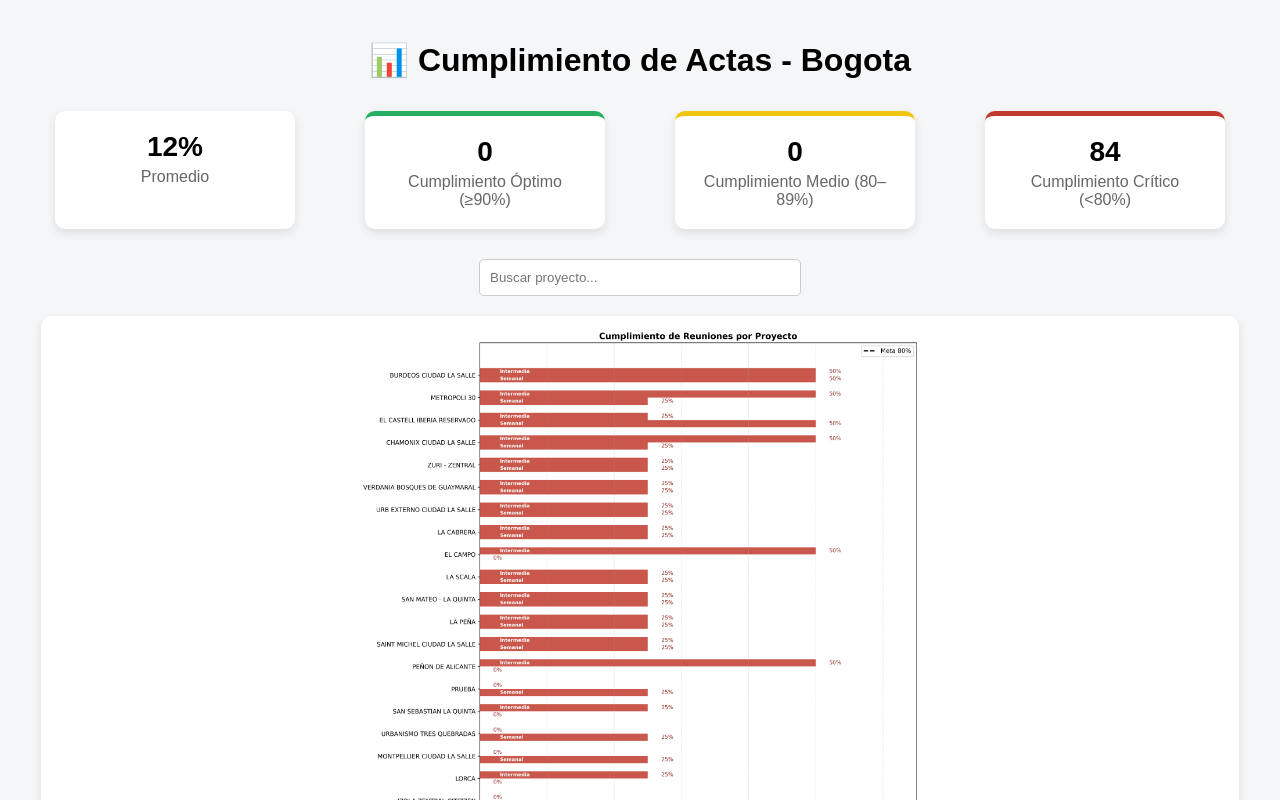
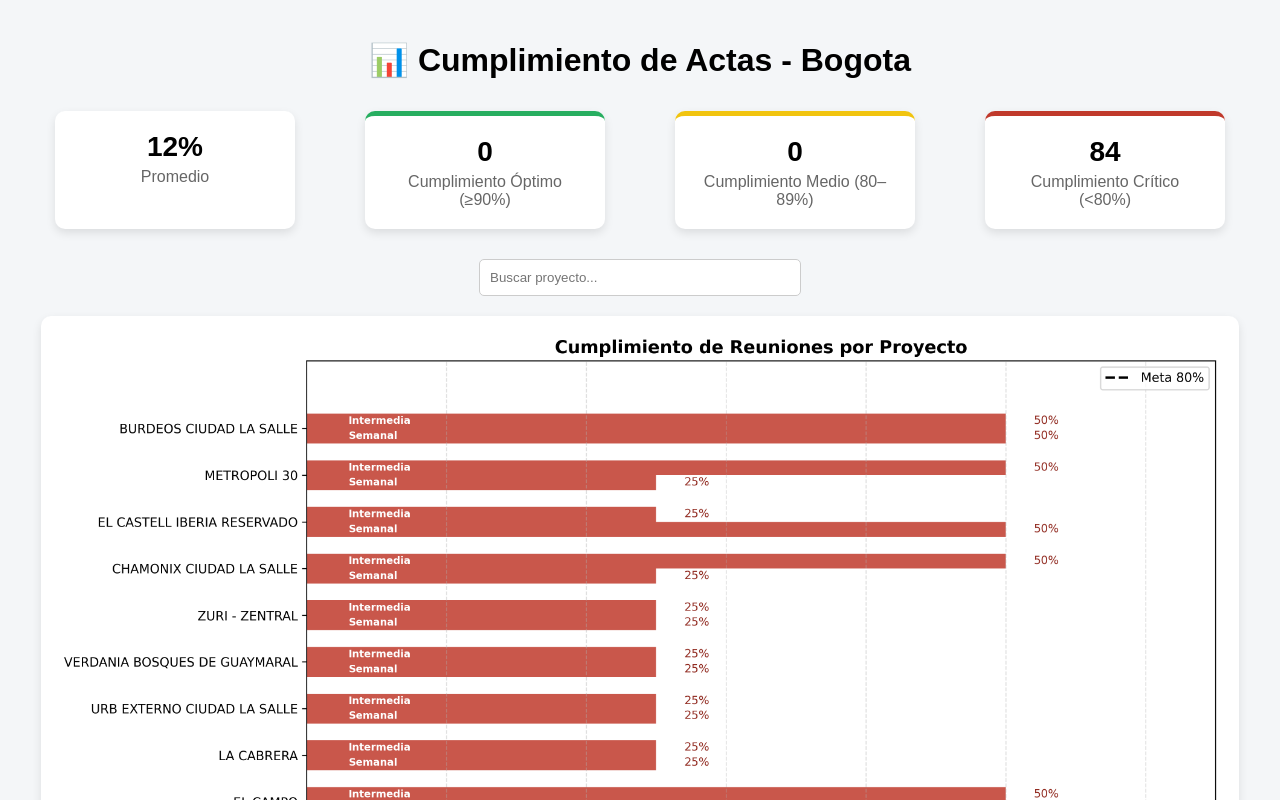
Before and after one commit to leanmarval-ui/CumplimientoActasBogota, a plain HTML site: page index.html in a window 1280 px wide. Shown: the top 800 px of the page. Drawn offline with Linux system fonts and the light colour scheme.

Commit message:
Update index.html

```diff
--- a/index.html
+++ b/index.html
@@ -91,12 +91,6 @@
         margin: auto;
     }
 
-    img {
-        width: 100%;
-        max-height: 600px;
-        object-fit: contain;
-    }
-
     /* TABLA */
     table {
         margin: auto;
@@ -117,9 +111,16 @@
         text-align: center;
     }
 
+
     .card.grafico {
-    max-width: 1200px; /* 🔥 más ancho */
+    max-width: 1400px;
     width: 95%;
+    }
+
+    .card.grafico img {
+    width: 100%;
+    height: auto;
+    max-height: none;
     }
 
 </style>
```
